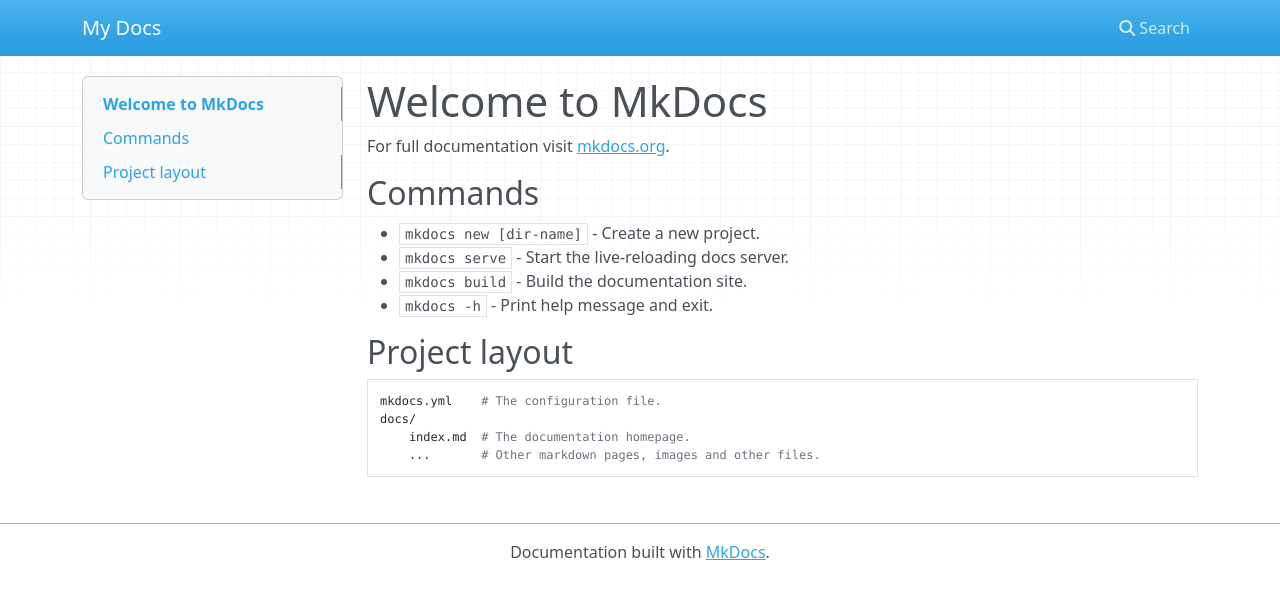
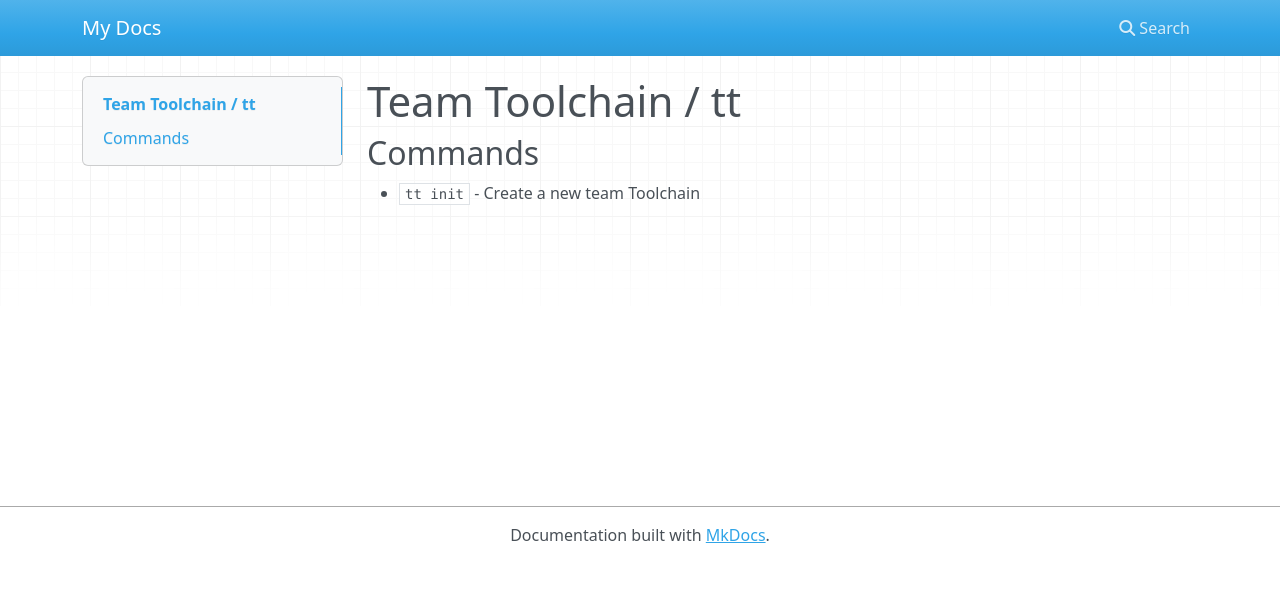
Before and after one commit to team-toolchain/cli, an MkDocs documentation site: the page built from docs/index.md, in a window 1280 px wide. Shown: the top 599 px of the page. Built offline with MkDocs 1.6.1, drawn with Linux system fonts in a browser that asks for light colours; nearby versions of some CDN libraries.

Commit message:
Added initial structure

```diff
--- a/docs/index.md
+++ b/docs/index.md
@@ -1,17 +1,5 @@
-# Welcome to MkDocs
-
-For full documentation visit [mkdocs.org](https://www.mkdocs.org).
+# Team Toolchain / tt
 
 ## Commands
 
-* `mkdocs new [dir-name]` - Create a new project.
-* `mkdocs serve` - Start the live-reloading docs server.
-* `mkdocs build` - Build the documentation site.
-* `mkdocs -h` - Print help message and exit.
-
-## Project layout
-
-    mkdocs.yml    # The configuration file.
-    docs/
-        index.md  # The documentation homepage.
-        ...       # Other markdown pages, images and other files.
+* `tt init` - Create a new team Toolchain
```
Also changed, not shown: 5 other files.
